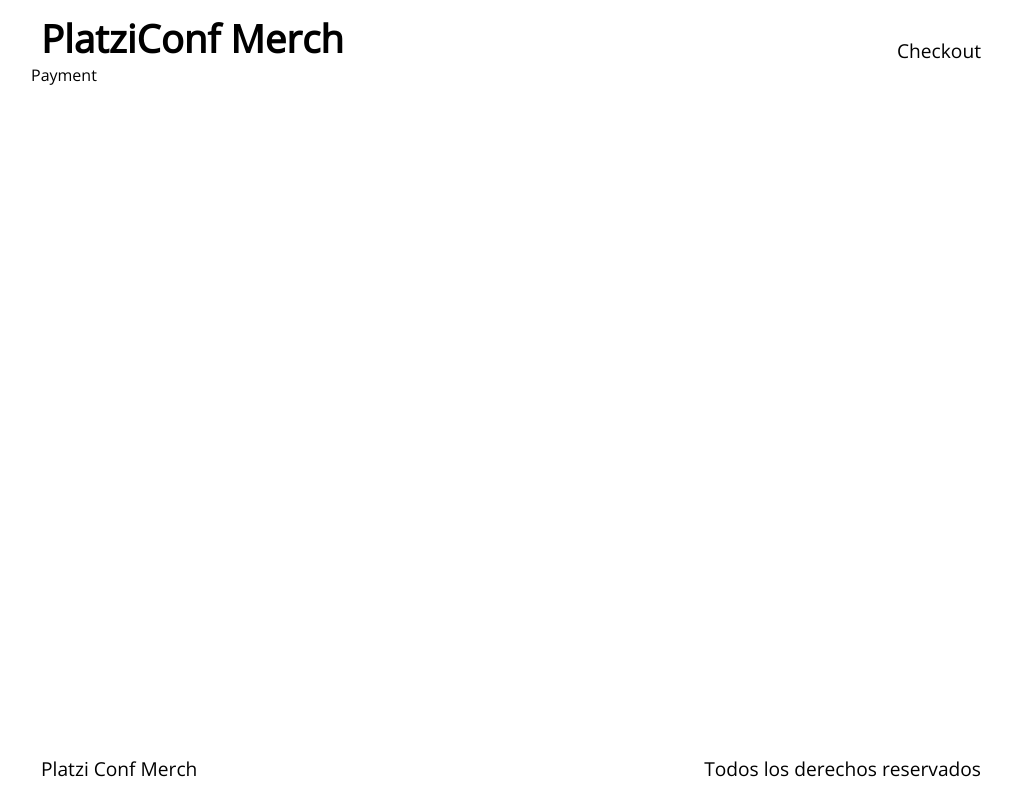
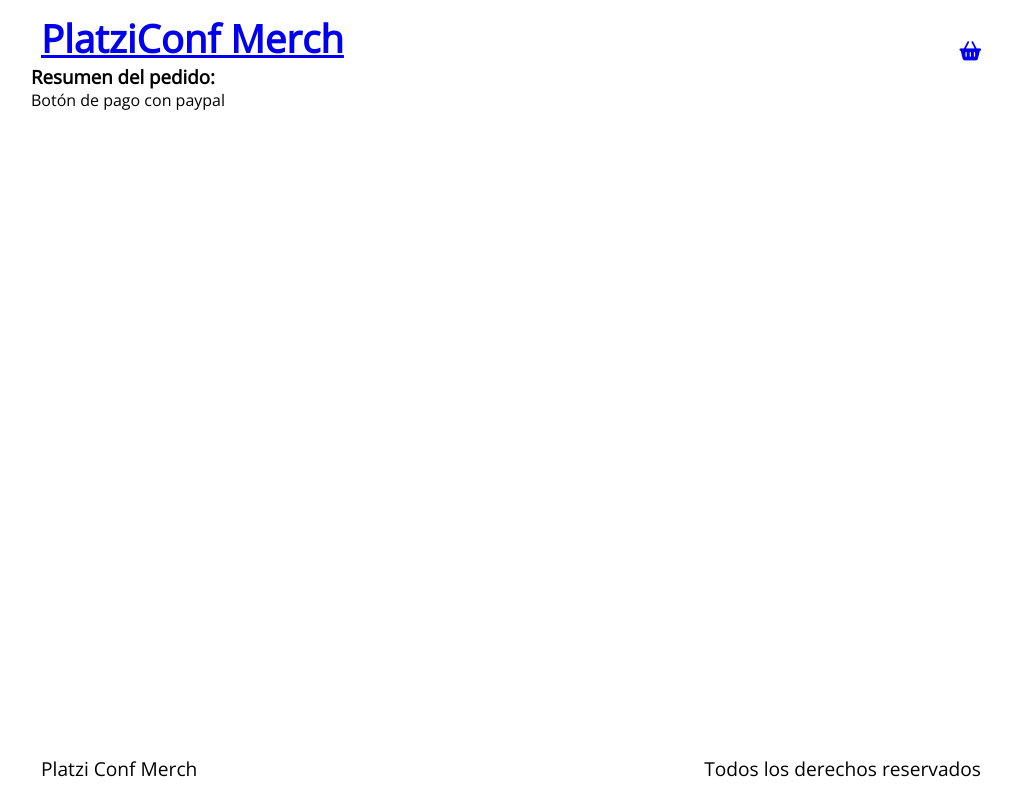
Before and after one commit to juancho20sp/hooks-platzi, a React app: page /checkout/payment in a window 1280 px wide. Shown: the whole page, without its empty margins (129-1141 px from the left). Built offline with nearby package versions, Linux system fonts and the light colour scheme.

Commit message:
Icons added

```diff
--- a/public/index.html
+++ b/public/index.html
@@ -6,6 +6,7 @@
     <meta name="viewport" content="width=device-width, initial-scale=1.0">
     <link rel="preconnect" href="https://fonts.gstatic.com">
     <link href="https://fonts.googleapis.com/css2?family=Open+Sans&display=swap" rel="stylesheet">
+    <script src="https://kit.fontawesome.com/36d391c03e.js" crossorigin="anonymous"></script>
     <title>Platzi Conf Merch!</title>
 </head>
 
--- a/src/components/Header/Header.jsx
+++ b/src/components/Header/Header.jsx
@@ -1,11 +1,20 @@
 import React from 'react';
 import './Header.css';
+
+import { Link } from 'react-router-dom';
+import Routes from '../../routes/routes';
 
 const Header = () => {
   return (
     <div className="header">
-      <h1 className="header-title">PlatziConf Merch</h1>
-      <div className="header-checkout">Checkout</div>
+      <h1 className="header-title">
+        <Link to={Routes.home.path}>PlatziConf Merch</Link>
+      </h1>
+      <div className="header-checkout">
+        <Link to={Routes.checkout.path}>
+          <i className="fas fa-shopping-basket"></i>
+        </Link>
+      </div>
     </div>
   );
 };
--- a/src/containers/Checkout/Checkout.jsx
+++ b/src/containers/Checkout/Checkout.jsx
@@ -1,5 +1,8 @@
 import React from 'react';
 import './Checkout.css';
+
+import { Link } from 'react-router-dom';
+import Routes from '../../routes/routes';
 
 const Checkout = () => {
   return (
@@ -13,13 +16,17 @@
             <span>$10</span>
           </div>
 
-          <button type="button">Eliminar</button>
+          <button type="button">
+            <i className="fas fa-trash-alt"></i>
+          </button>
         </div>
       </div>
 
       <div className="checkout-sidebar">
         <h3>Valor total: $10</h3>
-        <button type="button">Continuar pedido</button>
+        <Link to={Routes.information.path}>
+          <button type="button">Continuar pedido</button>
+        </Link>
       </div>
     </div>
   );
--- a/src/containers/Information/Information.jsx
+++ b/src/containers/Information/Information.jsx
@@ -1,5 +1,8 @@
 import React from 'react';
 import './Information.css';
+
+import { Link } from 'react-router-dom';
+import Routes from '../../routes/routes';
 
 const Information = () => {
   return (
@@ -28,9 +31,13 @@
         </div>
 
         <div className="information-buttons">
-          <div className="information-back">Regresar</div>
+          <Link to={Routes.checkout.path}>
+            <div className="information-back">Regresar</div>
+          </Link>
 
-          <div className="information-next">Pagar</div>
+          <Link to={Routes.payment.path}>
+            <div className="information-next">Pagar</div>
+          </Link>
         </div>
       </div>
 
--- a/src/containers/Payment/Payment.css
+++ b/src/containers/Payment/Payment.css
@@ -0,0 +1,5 @@
+.payment {}
+
+.payment-content {}
+
+.payment-button {}
--- a/src/containers/Payment/Payment.jsx
+++ b/src/containers/Payment/Payment.jsx
@@ -2,8 +2,11 @@
 
 const Payment = () => {
   return (
-    <div>
-      <p>Payment</p>
+    <div className="payment">
+      <div className="payment-content">
+        <h3>Resumen del pedido:</h3>
+        <div className="payment-button">Botón de pago con paypal</div>
+      </div>
     </div>
   );
 };
--- a/src/containers/Success/Success.css
+++ b/src/containers/Success/Success.css
@@ -0,0 +1,5 @@
+.success {}
+
+.success-content {}
+
+.success-map {}
--- a/src/containers/Success/Success.jsx
+++ b/src/containers/Success/Success.jsx
@@ -2,8 +2,12 @@
 
 const Success = () => {
   return (
-    <div>
-      <p>Success</p>
+    <div className="success">
+      <div className="success-content">
+        <h2>Gracias por tu compra</h2>
+        <span>Tu pedido llegará en 3 días a tu dirección</span>
+        <div className="success-map">Google map</div>
+      </div>
     </div>
   );
 };
```
